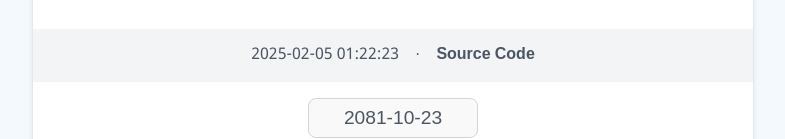
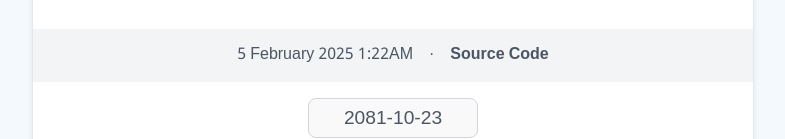
Before and after one commit to yarsa/nepalidate.org, a website: page public/index.html in a window 1280 px wide. Shown: the part 483-622 px from the top of the page, without its empty margins (247-1032 px from the left). Drawn offline with Linux system fonts and the light colour scheme; no server answers.

Commit message:
display englishDate in readable format

```diff
--- a/public/index.html
+++ b/public/index.html
@@ -571,10 +571,18 @@
       });
 
       // Update English date
+      const englishMonths = [
+        'January', 'February', 'March', 'April', 'May', 'June',
+        'July', 'August', 'September', 'October', 'November', 'December'
+      ];
+
+      // Convert 24-hour format to 12-hour format with AM/PM
+      const hour12 = nepalHour % 12 || 12;
+      const ampm = nepalHour >= 12 ? 'PM' : 'AM';
+
       document.getElementById("englishDate").textContent =
-        `${nepalYear}-${nepalMonth.toString().padStart(2, "0")}-${nepalDay
-          .toString()
-          .padStart(2, "0")} ` + `${nepalHour}:${nepalMinute}:${nepalSecond}`;
+        `${nepalDay} ${englishMonths[nepalMonth - 1]} ${nepalYear} ${hour12}:${nepalMinute}${ampm}`;
+
 
       // Update copy field
       document.getElementById("rawDateTime").value = `${bsYear}-${bsMonth
```
